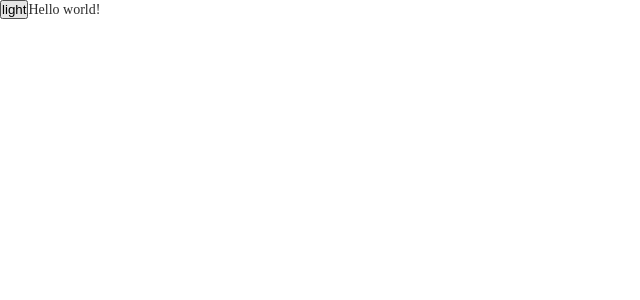
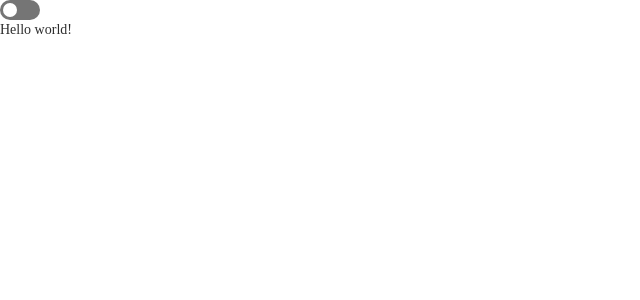
Before and after one commit to josealbertuz/dictionary-app, a Next.js app: page / in a window 1280 px wide. Shown: the top 300 px of the page, without its empty margins (0-640 px from the left). Built offline with nearby package versions, Linux system fonts and the light colour scheme.

Commit message:
feat: add switch component

```diff
--- /dev/null
+++ b/src/components/Switch/Switch.styles.ts
@@ -0,0 +1,52 @@
+import { styled } from "stitches.config";
+
+export const SwitchInputRoot = styled("div", {
+  display: "flex",
+  alignItems: "center",
+});
+
+export const SwitchRoot = styled("div", {
+  display: "flex",
+  alignItems: "center",
+  position: "relative",
+});
+
+export const Toggle = styled("span", {
+  display: 'inline-flex',
+  position: "relative",
+  alignItems: "center",
+  borderRadius: "18px",
+  backgroundColor: "$primary-400",
+  width: "40px",
+  height: "20px",
+  cursor: "pointer",
+  pointerEvents: "none",
+
+  "&:after": {
+    content: '""',
+    position: "absolute",
+    size: "14px",
+    mx: '3px',
+    left: 0,
+    backgroundColor: "$primary-100",
+    borderRadius: "50%",
+    transition: "left 200ms ease-in-out, color 200ms ease-in-out",
+  },
+});
+
+export const SwitchInput = styled("input", {
+  display: "inline-block",
+  width: "100%",
+  height: "100%",
+  margin: 0,
+  position: "absolute",
+  opacity: 0,
+
+  [`&:checked + ${Toggle}:after`]: {
+    left: '20px'
+  },
+
+  [`&:checked + ${Toggle}`]: {
+    backgroundColor: "$accent",
+  },
+});
--- /dev/null
+++ b/src/components/Switch/Switch.tsx
@@ -0,0 +1,33 @@
+import { ComponentProps, useId } from "react";
+import {
+  SwitchInput,
+  Toggle,
+  SwitchRoot,
+  SwitchInputRoot,
+} from "./Switch.styles";
+
+type SwitchLabel =
+  | { label: string; "aria-label"?: never }
+  | { label?: never; "aria-label": string };
+
+type SwitchProps = ComponentProps<typeof SwitchInput> & SwitchLabel;
+
+export const Switch = ({ label, checked, disabled, ...rest }: SwitchProps) => {
+  const id = useId();
+
+  return (
+    <SwitchInputRoot>
+      <SwitchRoot>
+        <SwitchInput
+          id={id}
+          type="checkbox"
+          checked={checked}
+          disabled={disabled}
+          {...rest}
+        />
+        <Toggle />
+      </SwitchRoot>
+      {label && <label htmlFor={id}>{label}</label>}
+    </SwitchInputRoot>
+  );
+};
--- /dev/null
+++ b/src/components/Switch/index.ts
@@ -0,0 +1 @@
+export { Switch } from './Switch';
--- a/src/pages/index.tsx
+++ b/src/pages/index.tsx
@@ -1,3 +1,4 @@
+import { Switch } from "@components/Switch";
 import { Text } from "@components/Text";
 import { useTheme } from "next-themes";
 
@@ -13,7 +14,7 @@ export default function Home() {
 
   return (
     <>
-      <button onClick={onChangeTheme}>{resolvedTheme}</button>
+      <Switch onClick={onChangeTheme} aria-label="change-theme" />
       <Text>Hello world!</Text>
     </>
   );
--- a/src/stitches.config.ts
+++ b/src/stitches.config.ts
@@ -63,6 +63,28 @@ export const {
       "elevation-100": "0px 5px 30px rgba(0, 0, 0, 0.1)",
     },
   },
+  utils: {
+    size: (value: string) => ({
+      width: value,
+      height: value,
+    }),
+    px: (value: string) => ({
+      paddingLeft: value,
+      paddingRight: value,
+    }),
+    py: (value: string) => ({
+      paddingTop: value,
+      paddingBottom: value,
+    }),
+    mx: (value: string) => ({
+      marginLeft: value,
+      marginRight: value,
+    }),
+    my: (value: string) => ({
+      marginTop: value,
+      marginBottom: value,
+    }),
+  }
 });
 
 export const darkTheme = createTheme({
```
Also changed, not shown: 1 other file (tests, documents, lock files or other folders).
